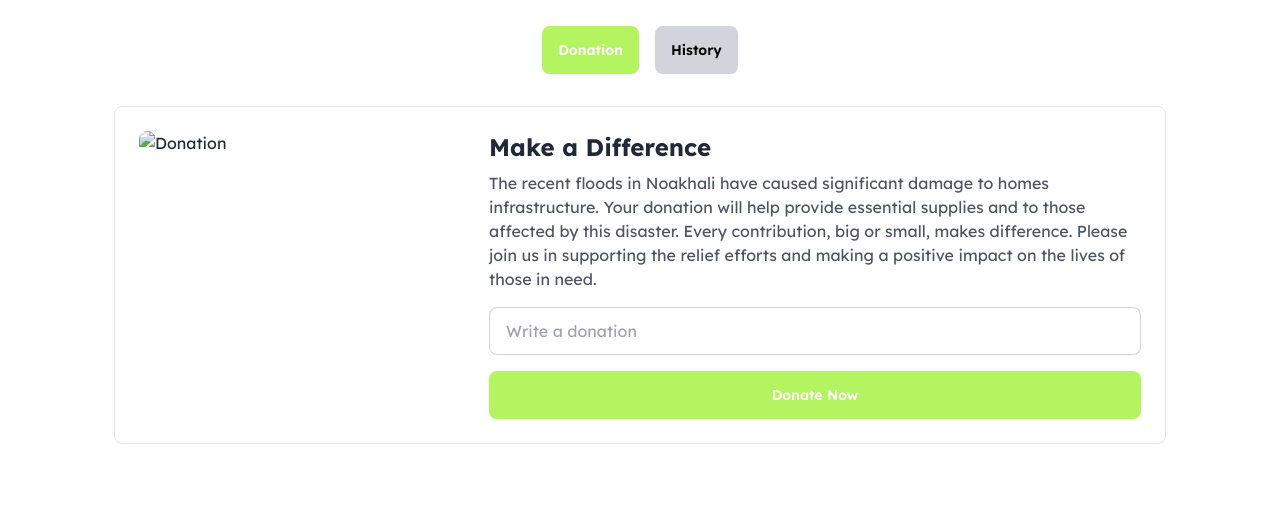
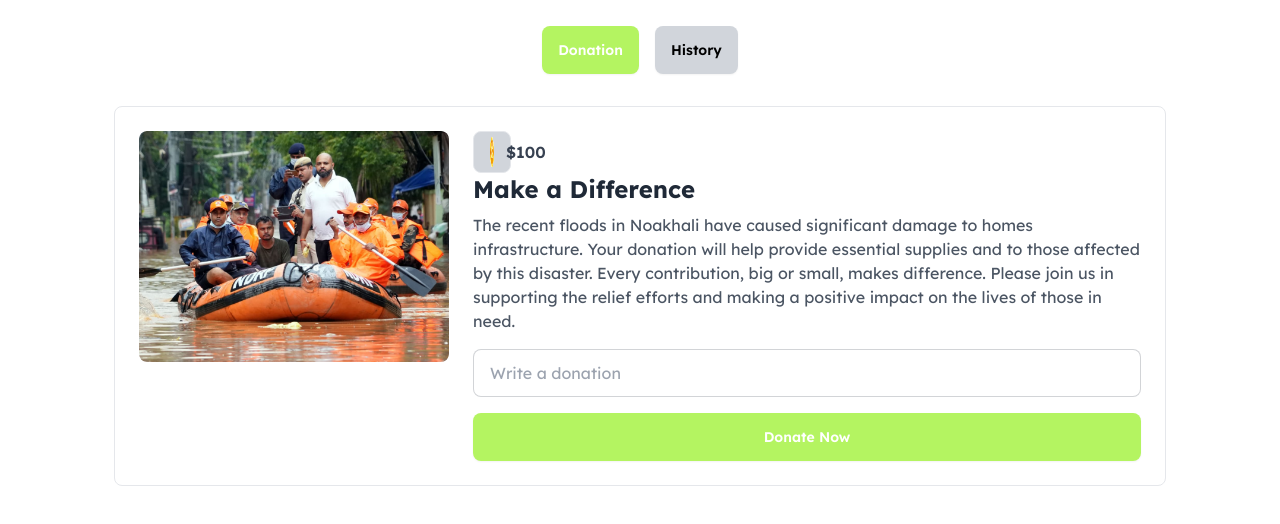
Before and after one commit to FARANTO/a5-b10, a plain HTML site: page index.html in a window 1280 px wide. Shown: the part 70-594 px from the top of the page. Drawn offline with nearby package versions, Linux system fonts and the light colour scheme.

Commit message:
Small edits

```diff
--- a/index.html
+++ b/index.html
@@ -63,11 +63,15 @@
         <div class="border rounded-lg p-6 flex flex-col md:flex-row items-start gap-6">
           <!-- Left: Image -->
           <div class="w-full md:w-1/3">
-            <img src="./assets/donation-image.png" alt="Donation" class="rounded-lg">
+            <img src="./assets/noakhali.png" alt="" class="rounded-lg">
           </div>
 
           <!-- Right: Content -->
           <div class="w-full md:w-2/3">
+            <div class="border rounded-[8px] bg-gray-300 px-4 py-1 mr-[630px] flex items-center gap-3">
+              <img src="./assets/coin.png" alt="" class="h-8">
+              <span class="text-md font-semibold text-gray-700">$100</span>
+            </div>
             <h2 class="text-2xl font-bold mb-2">Make a Difference</h2>
             <p class="text-gray-600 mb-4">
             The recent floods in Noakhali have caused significant damage to homes  infrastructure. Your donation will help provide essential supplies and  to those affected by this disaster. Every contribution, big or small, makes  difference. Please join us in supporting the relief efforts and making a positive impact on the lives of those in need.
```
